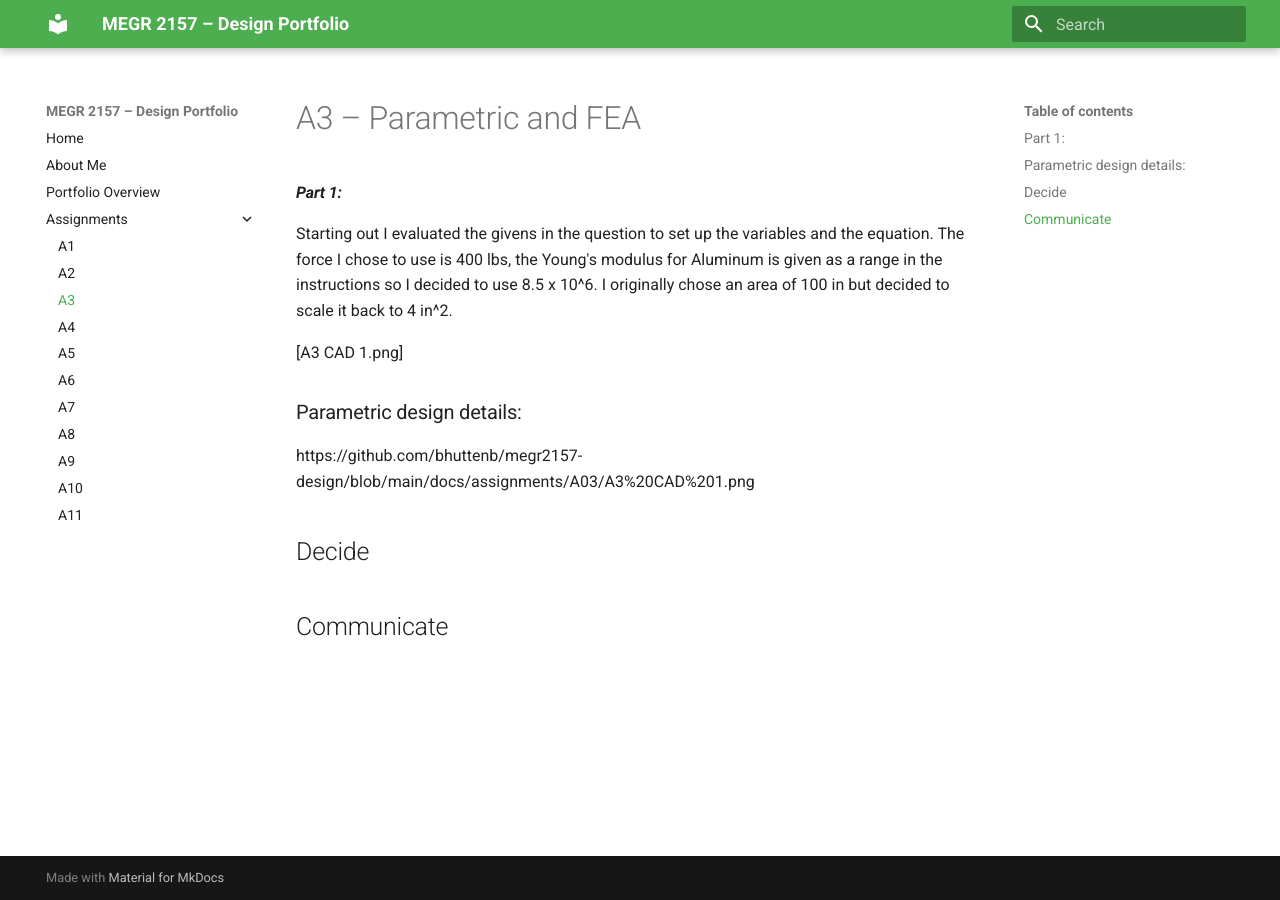
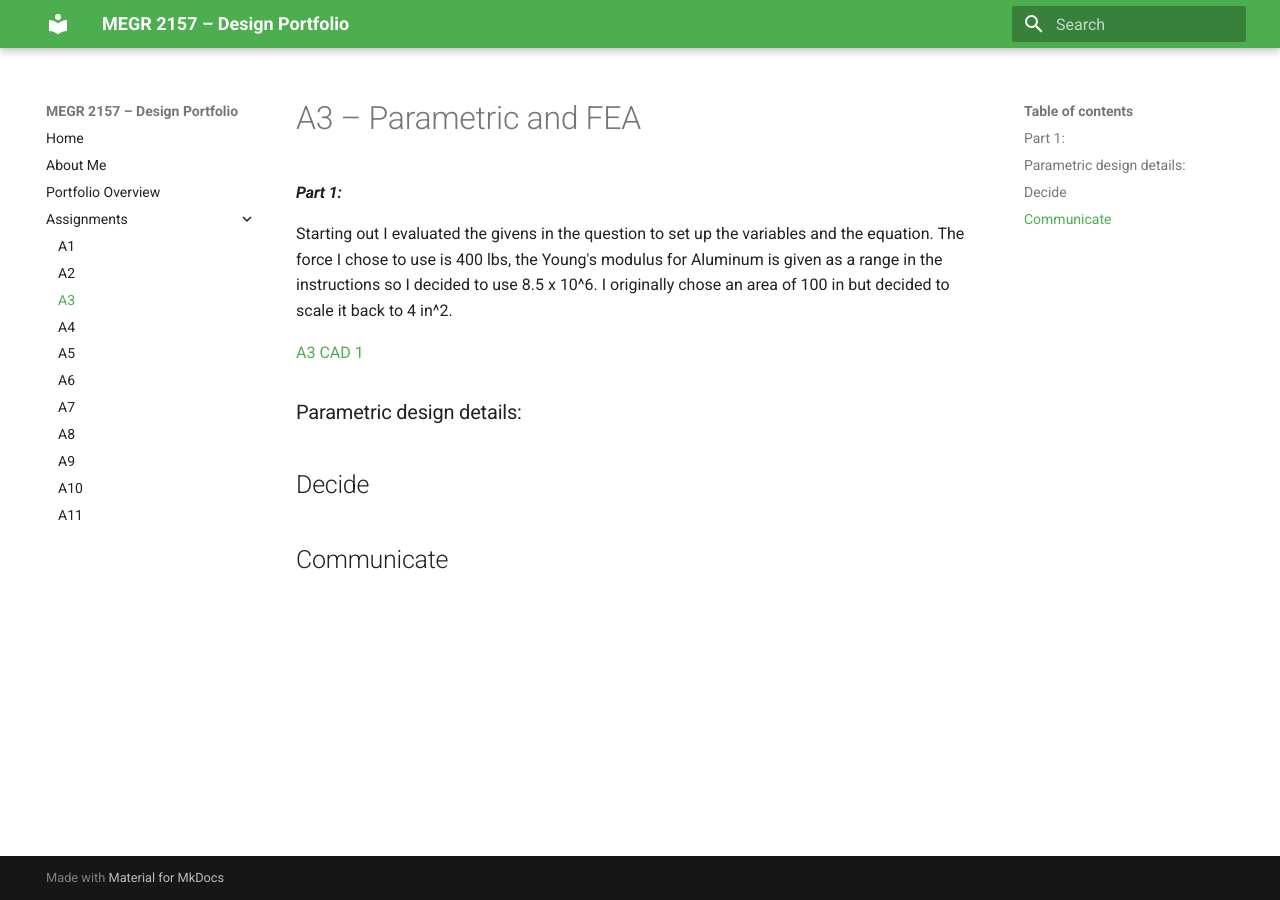
Before and after one commit to bhuttenb/megr2157-design, an MkDocs documentation site: the page built from docs/assignments/A03/index.md, in a window 1280 px wide. Built offline with MkDocs 1.6.1 and Material for MkDocs 9.7.7, drawn with Linux system fonts in a browser that asks for light colours.

Commit message:
Fix image link and formatting in index.md
Updated image link format and adjusted text formatting.

```diff
--- a/docs/assignments/A03/index.md
+++ b/docs/assignments/A03/index.md
@@ -3,11 +3,12 @@
 ####*Part 1:*
 Starting out I evaluated the givens in the question to set up the variables and the equation. The force I chose to use is 400 lbs, the Young's modulus for Aluminum is given as a range in the instructions so I decided to use 8.5 x 10^6. I originally chose an area of 100 in but decided to scale it back to 4 in^2.
 
-[A3 CAD 1.png]
+[A3 CAD 1](A3 CAD 1.png)
+
 
 ###Parametric design details:
 
-https://github.com/bhuttenb/megr2157-design/blob/main/docs/assignments/A03/A3%20CAD%201.png
+
 
 
 ## Decide
```
